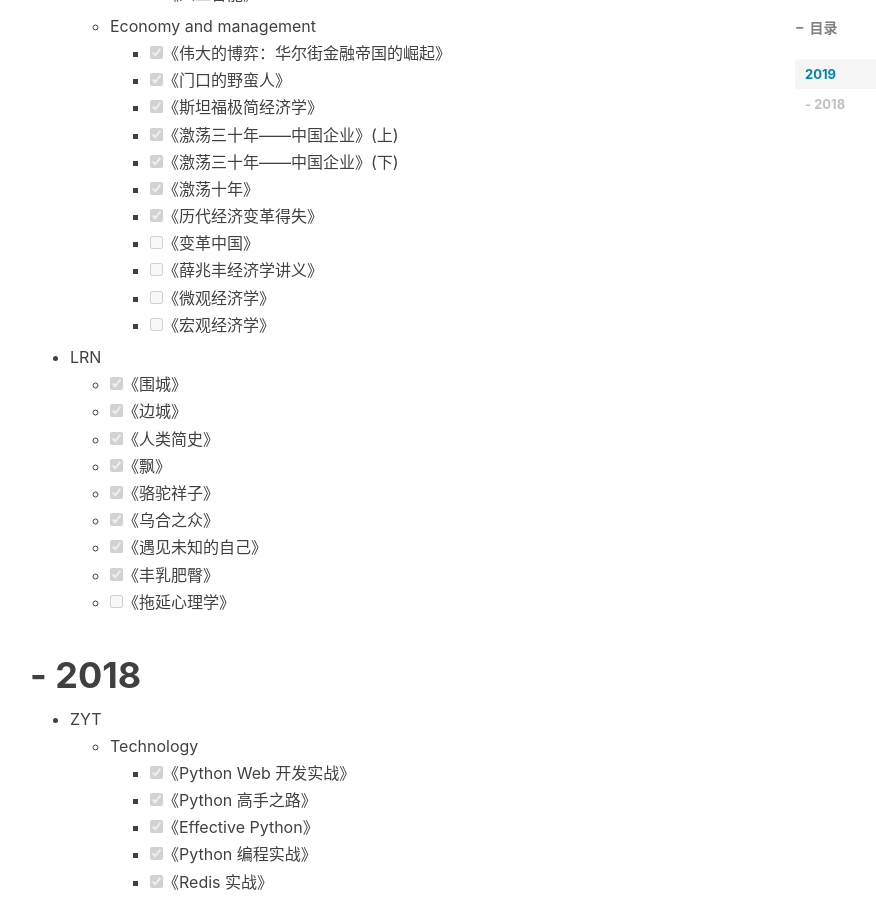
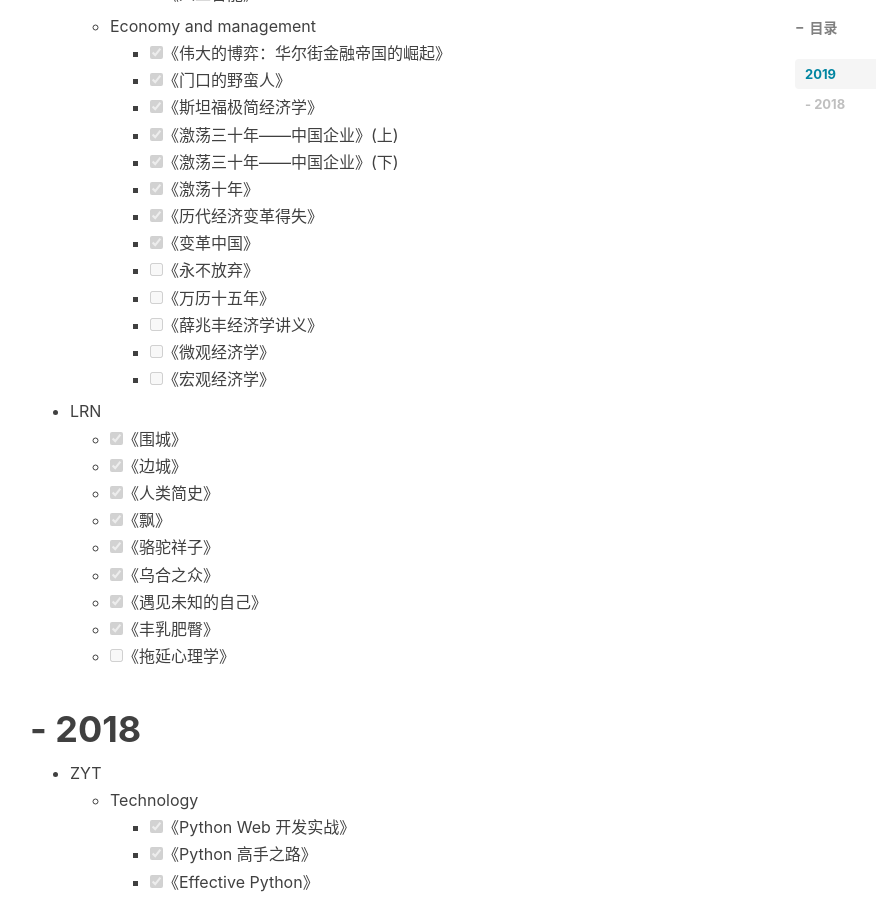
Before and after one commit to zyt312074545/zyt312074545.github.io, a Jekyll site: the page built from Book_list.md, in a window 1280 px wide and 900 px high, scrolled down 1265 px. Shown: the whole window, without its empty margins (235-1111 px from the left). Built offline with Jekyll 4.4.1, drawn with Linux system fonts in a browser that asks for light colours; nearby versions of some CDN libraries; comment, search, counter and statistics services are not loaded.

Commit message:
Update Book_list.md

```diff
--- a/Book_list.md
+++ b/Book_list.md
@@ -46,7 +46,9 @@ tags:
         - [x] 《激荡三十年——中国企业》(下)
         - [x] 《激荡十年》
         - [x] 《历代经济变革得失》
-        - [ ] 《变革中国》
+        - [x] 《变革中国》
+        - [ ] 《永不放弃》
+        - [ ] 《万历十五年》
         - [ ] 《薛兆丰经济学讲义》
         - [ ] 《微观经济学》
         - [ ] 《宏观经济学》
```
